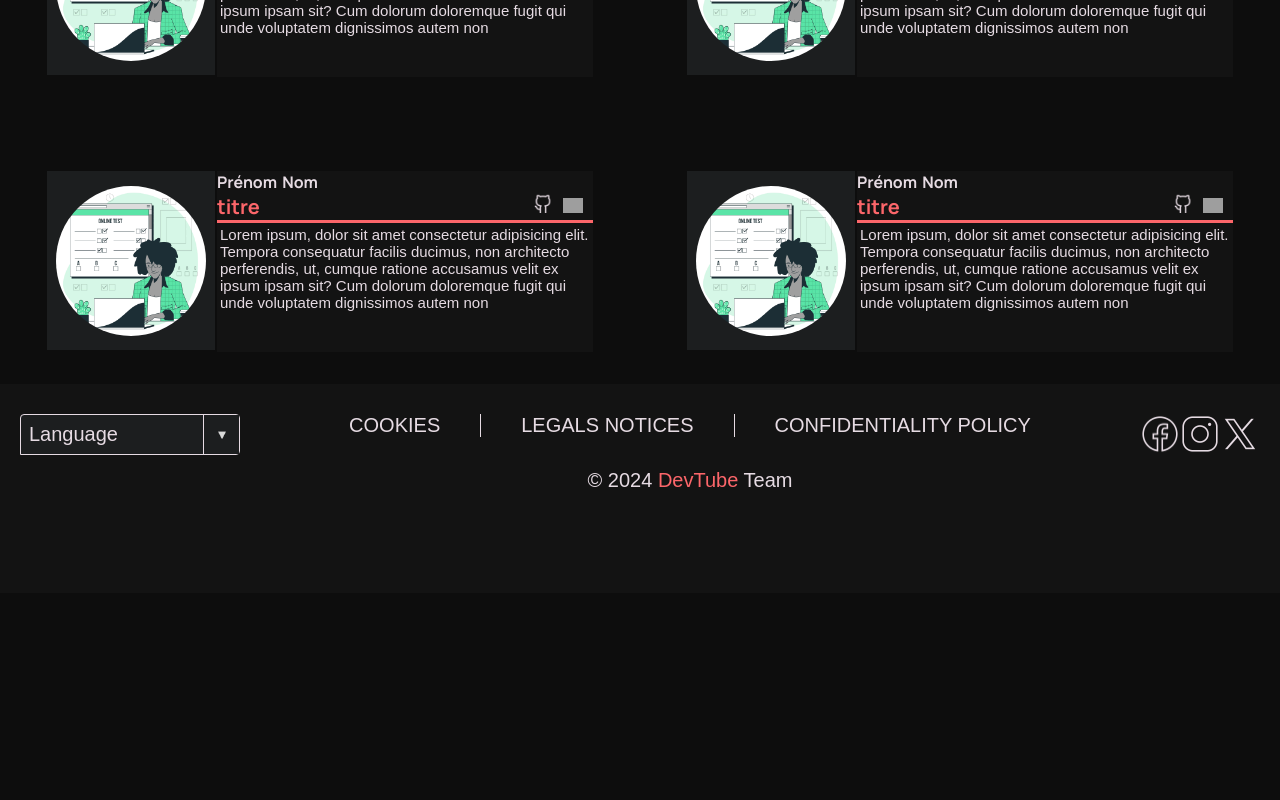
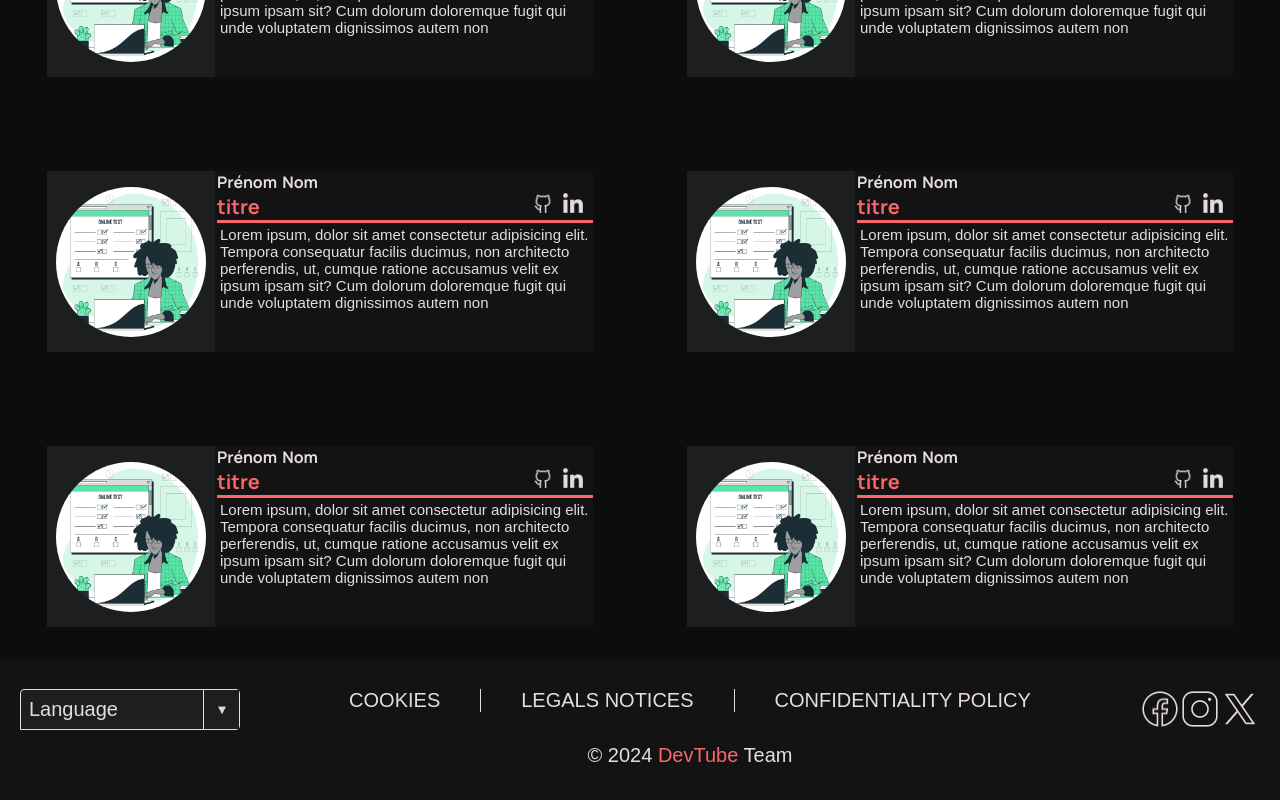
Before and after one commit to WildCodeSchool-2024-09/JS-Nantes-CSS117-P3_DevTube, a React (Vite) app in the folder client/: page /teamprofil in a window 1280 px wide. Shown: the part 654-1454 px from the top of the page. Before the commit the page ends 1247 px from the top, so only its background shows below. Built offline with nearby package versions, Linux system fonts and the light colour scheme; grey boxes are pictures that could not be loaded; a web font is replaced by a local one.

Commit message:
finsh-modificatino-profile-team

```diff
--- a/client/src/components/profil-team/Team-Profil.tsx
+++ b/client/src/pages/profil-team/Team-Profil.tsx
@@ -146,6 +146,70 @@ export default function TeamProfile() {
             </div>
           </section>
         </div>
+        <div className="containers">
+          <div>
+            <div className="back_of_img">
+              <img className="profile-img" src="profile.jpg" alt="profile" />
+            </div>
+          </div>
+
+          <section className="team-cards">
+            <div className="team-info">
+              <h3>Prénom</h3>
+              <h3>Nom</h3>
+            </div>
+
+            <article className="team-profile-icon">
+              <h3>titre</h3>
+              <div>
+                <img src="github-icon.png" alt="github-icon" />
+                <img src="linkedin-1121.png" alt="linkedin-icon" />
+              </div>
+            </article>
+
+            <div className="profile-container">
+              <p>
+                Lorem ipsum, dolor sit amet consectetur adipisicing elit.
+                Tempora consequatur facilis ducimus, non architecto perferendis,
+                ut, cumque ratione accusamus velit ex ipsum ipsam sit? Cum
+                dolorum doloremque fugit qui unde voluptatem dignissimos autem
+                non
+              </p>
+            </div>
+          </section>
+        </div>
+        <div className="containers">
+          <div>
+            <div className="back_of_img">
+              <img className="profile-img" src="profile.jpg" alt="profile" />
+            </div>
+          </div>
+
+          <section className="team-cards">
+            <div className="team-info">
+              <h3>Prénom</h3>
+              <h3>Nom</h3>
+            </div>
+
+            <article className="team-profile-icon">
+              <h3>titre</h3>
+              <div>
+                <img src="github-icon.png" alt="github-icon" />
+                <img src="linkedin-1121.png" alt="linkedin-icon" />
+              </div>
+            </article>
+
+            <div className="profile-container">
+              <p>
+                Lorem ipsum, dolor sit amet consectetur adipisicing elit.
+                Tempora consequatur facilis ducimus, non architecto perferendis,
+                ut, cumque ratione accusamus velit ex ipsum ipsam sit? Cum
+                dolorum doloremque fugit qui unde voluptatem dignissimos autem
+                non
+              </p>
+            </div>
+          </section>
+        </div>
       </div>
     </main>
   );
--- a/client/src/pages/testimonial/Testimonial.tsx
+++ b/client/src/pages/testimonial/Testimonial.tsx
@@ -20,7 +20,7 @@ export default function Testimonials() {
                 <div className="back-of">
                   <img
                     className="testimonial-image"
-                    src="5097224.jpg"
+                    src="profile.jpg"
                     alt="presentation of the person giving the testimonial"
                   />
                 </div>
@@ -49,7 +49,7 @@ export default function Testimonials() {
                 <div className="back-of">
                   <img
                     className="testimonial-image"
-                    src="5097224.jpg"
+                    src="profile.jpg"
                     alt="prisentation of the person giving the testimonial"
                   />
                 </div>
@@ -78,7 +78,7 @@ export default function Testimonials() {
                 <div className="back-of">
                   <img
                     className="testimonial-image"
-                    src="5097224.jpg"
+                    src="profile.jpg"
                     alt="prisentation of the person giving the testimonial"
                   />
                 </div>
@@ -107,7 +107,7 @@ export default function Testimonials() {
                 <div className="back-of">
                   <img
                     className="testimonial-image"
-                    src="5097224.jpg"
+                    src="profile.jpg"
                     alt="praisentation of the person giving the testimonial"
                   />
                 </div>
@@ -137,7 +137,7 @@ export default function Testimonials() {
                 <div className="back-of">
                   <img
                     className="testimonial-image"
-                    src="5097224.jpg"
+                    src="profile.jpg"
                     alt="prisentation of the person giving the testimonial"
                   />
                 </div>
@@ -166,7 +166,7 @@ export default function Testimonials() {
                 <div className="back-of">
                   <img
                     className="testimonial-image"
-                    src="5097224.jpg"
+                    src="profile.jpg"
                     alt="prisentation of the person giving the testimonial"
                   />
                 </div>
--- a/client/src/router.tsx
+++ b/client/src/router.tsx
@@ -1,6 +1,5 @@
 import { createBrowserRouter } from "react-router-dom";
 import App from "./App";
-import TeamProfile from "./components/profil-team/Team-Profil";
 import About from "./pages/About/About";
 import Admin from "./pages/Admin/Admin";
 import Course from "./pages/Course/Course";
@@ -9,6 +8,7 @@ import Login from "./pages/Login/Login";
 import Subscribe from "./pages/Subsribe/Subscribe";
 import VideoPlayer from "./pages/VideoPlayer/VideoPlayer";
 import HomePage from "./pages/homePage/HomePage";
+import TeamProfile from "./pages/profil-team/Team-Profil";
 import Testimonials from "./pages/testimonial/Testimonial";
 
 export const router = createBrowserRouter([
--- a/client/src/styles/team-profile.css
+++ b/client/src/styles/team-profile.css
@@ -49,9 +49,9 @@
   height: 150px;
   border-radius: 50%;
   align-items: center;
+  object-fit: cover;
 }
 .back_of_img {
-  border-right: var(--primary-color) 2px solid;
   height: 179px;
   width: 170px;
   display: flex;
@@ -130,11 +130,12 @@
     width: 150px;
     height: 150px;
     border-radius: 50%;
+    object-fit: cover;
   }
   .back_of_img {
     background: var(--tertiary-color);
-    border-right: var(--primary-color) 2px solid;
-    height: 179px;
+    border-right: var(--secondary-color) 2px solid;
+    height: 181px;
     width: 170px;
     display: flex;
     justify-content: center;
```
Also changed, not shown: client/public/5097224.jpg (deleted), client/public/linkedin-1121.png (renamed from client/public/linkedin-112 1.png).
